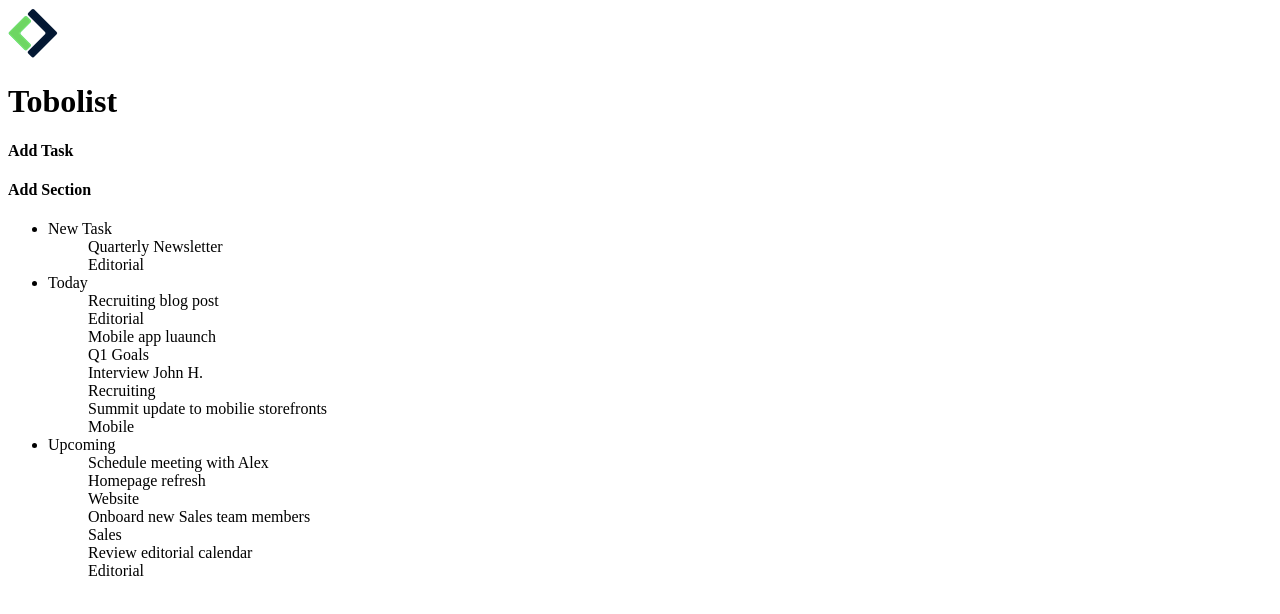
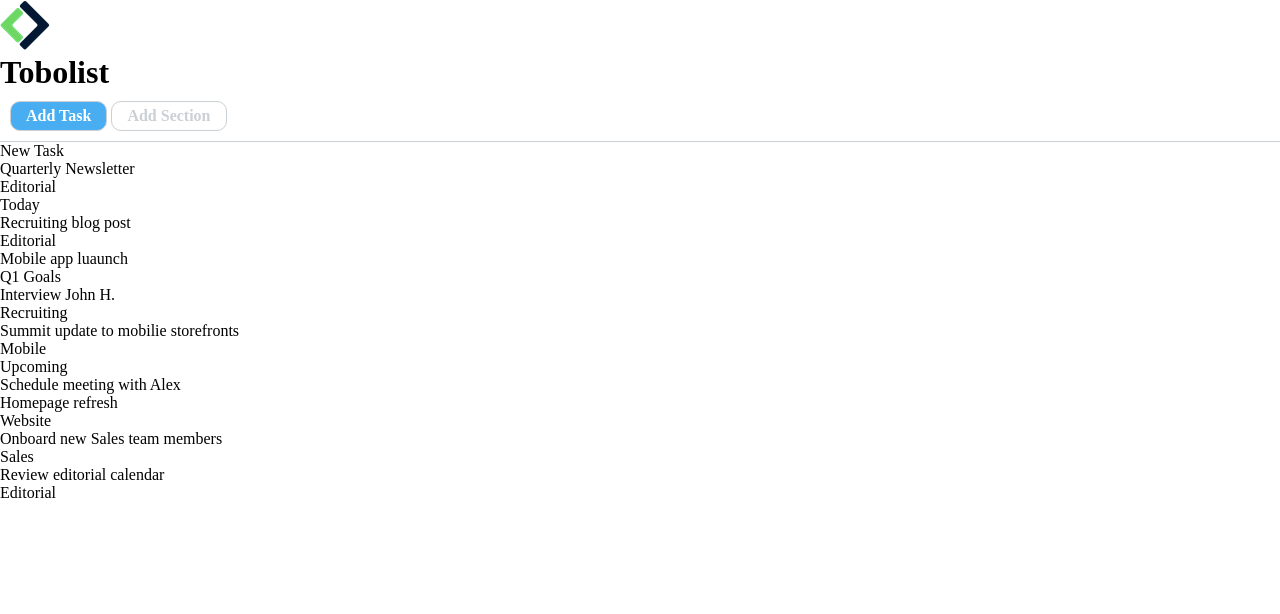
Before and after one commit to ericaostini/html-css-toboolist, a plain HTML site: page index.html in a window 1280 px wide. Drawn offline with Linux system fonts and the light colour scheme.

Commit message:
task-section

```diff
--- a/css/style.css
+++ b/css/style.css
@@ -0,0 +1,36 @@
+*{
+    margin: 0;
+    padding: 0;
+    box-sizing: border-box;
+}
+
+
+/* main{
+    width: 60%;
+    margin: 0 auto;
+    background-color: white;
+    border: 1px solid rgb(245, 248, 249);
+} */
+
+/* task and section */
+.add{
+    background-color: white;
+    border-bottom: 1px solid  rgb(203, 208, 212);
+    padding: 10px;
+}
+
+.border-add{
+    border: 1px solid  rgb(203, 208, 212);
+    border-radius: 10px;
+    display: inline-block;
+    padding: 5px 15px;
+}
+
+#task{
+    background-color: rgb(72, 173, 241);
+    color: white;
+}
+
+#section{
+    color:  rgb(203, 208, 212);
+}
--- a/index.html
+++ b/index.html
@@ -9,20 +9,18 @@
 <body>
     <!-- logo pagina -->
     <header>
-        <img src="img/Logo.png" alt="Logo">
-        <h1>Tobolist</h1>
+        <div>
+            <img src="img/Logo.png" alt="Logo" id="logo">
+            <h1>Tobolist</h1>
+        </div>
     </header>
 
     <!-- contenuto pagina -->
     <main>
-        <section>
-            <div>
-                <h4>Add Task</h4>
-            </div>
-            <div>
-                <h4>Add Section</h4>
-            </div>
-        </section>
+        <div class="add">
+            <h4 class= "border-add" id="task">Add Task</h4>
+            <h4 class="border-add" id="section">Add Section</h4>
+        </div>
 
         <section>
             <ul>
```
